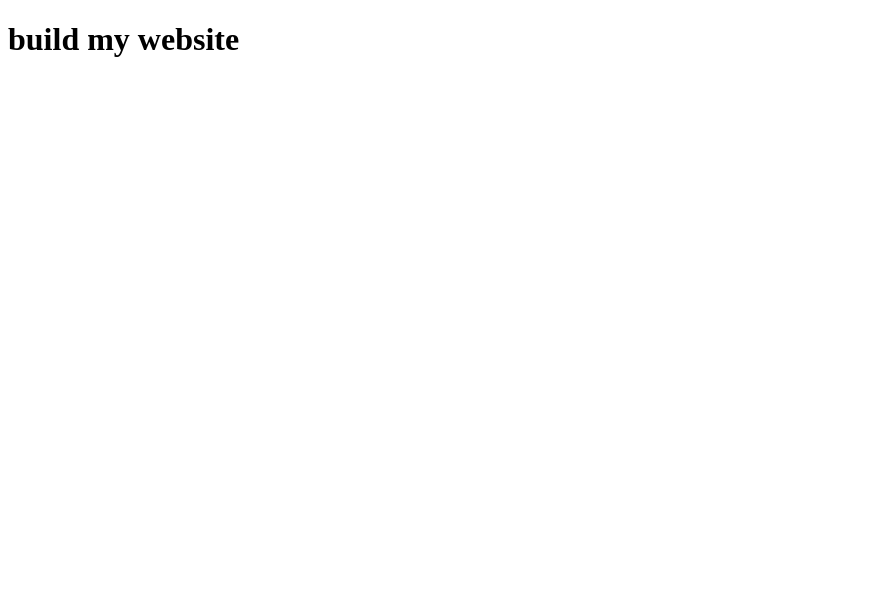
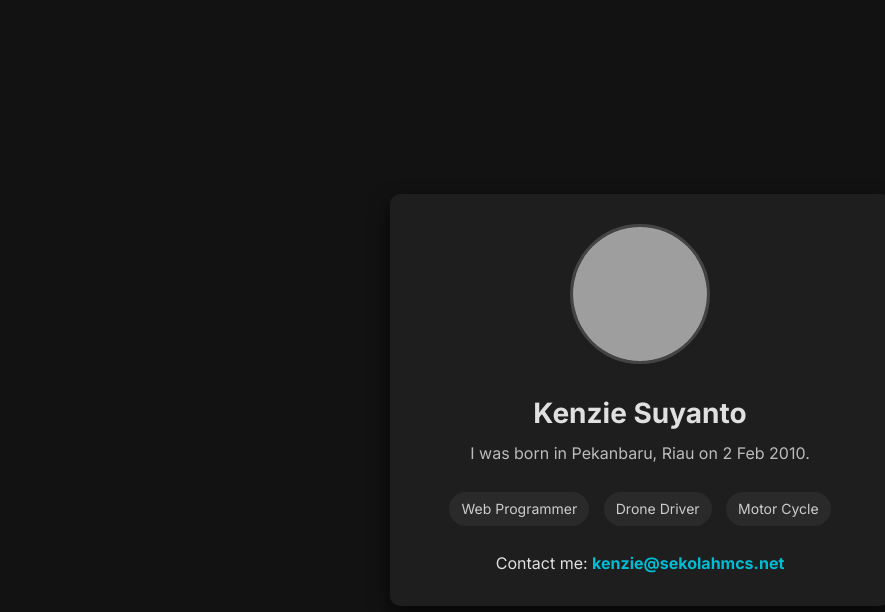
Before and after one commit to BM9532YY/BM9532YY.github.io, a plain HTML site: page index.html in a window 1280 px wide. Shown: the whole page, without its empty margins (0-885 px from the left). Drawn offline with Linux system fonts and the light colour scheme; grey boxes are pictures that could not be loaded.

Commit message:
Update index.html

```diff
--- a/index.html
+++ b/index.html
@@ -1,8 +1,103 @@
 <!DOCTYPE html>
-<html>
-  <body>
-    <h1>
-      build my website
-    </h1>
-  </body>
+<html lang="en">
+<head>
+  <meta charset="UTF-8" />
+  <meta name="viewport" content="width=device-width, initial-scale=1.0"/>
+  <title>Kenzie Suyanto - Profile</title>
+  <link href="https://fonts.googleapis.com/css2?family=Inter:wght@400;700&display=swap" rel="stylesheet">
+  <style>
+    * {
+      box-sizing: border-box;
+      margin: 0;
+      padding: 0;
+    }
+
+    body {
+      font-family: 'Inter', sans-serif;
+      background-color: #121212;
+      color: #e0e0e0;
+      line-height: 1.6;
+      display: flex;
+      justify-content: center;
+      align-items: center;
+      min-height: 100vh;
+      padding: 20px;
+    }
+
+    .card {
+      background-color: #1e1e1e;
+      border-radius: 10px;
+      padding: 30px;
+      max-width: 500px;
+      width: 100%;
+      box-shadow: 0 8px 20px rgba(0, 0, 0, 0.7);
+      text-align: center;
+    }
+
+    .profile-img {
+      width: 140px;
+      height: 140px;
+      object-fit: cover;
+      border-radius: 50%;
+      margin-bottom: 20px;
+      border: 3px solid #444;
+    }
+
+    h1 {
+      font-size: 28px;
+      margin-bottom: 5px;
+    }
+
+    p.bio {
+      font-size: 16px;
+      color: #bbb;
+      margin-bottom: 20px;
+    }
+
+    .skills {
+      margin: 20px 0;
+    }
+
+    .skills span {
+      display: inline-block;
+      background-color: #2a2a2a;
+      padding: 6px 12px;
+      margin: 5px;
+      border-radius: 20px;
+      font-size: 14px;
+      color: #ccc;
+    }
+
+    .email {
+      color: #00bcd4;
+      text-decoration: none;
+      font-weight: bold;
+    }
+
+    .email:hover {
+      text-decoration: underline;
+    }
+  </style>
+</head>
+<body>
+
+  <div class="card">
+    <img
+      src="https://source.unsplash.com/140x140/?portrait,boy"
+      alt="Kenzie Suyanto"
+      class="profile-img"
+    />
+    <h1>Kenzie Suyanto</h1>
+    <p class="bio">I was born in Pekanbaru, Riau on 2 Feb 2010.</p>
+
+    <div class="skills">
+      <span>Web Programmer</span>
+      <span>Drone Driver</span>
+      <span>Motor Cycle</span>
+    </div>
+
+    <p>Contact me: <a class="email" href="mailto:kenzie@sekolahmcs.net">kenzie@sekolahmcs.net</a></p>
+  </div>
+
+</body>
 </html>
```
